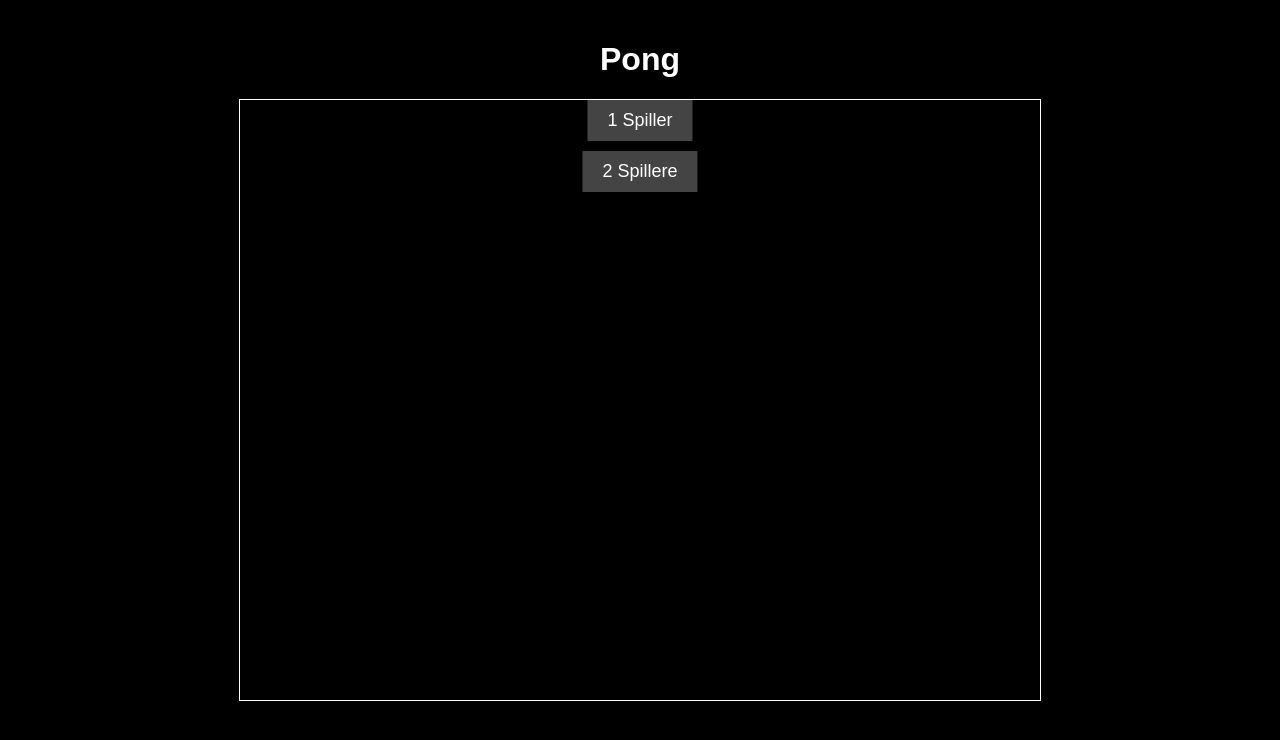
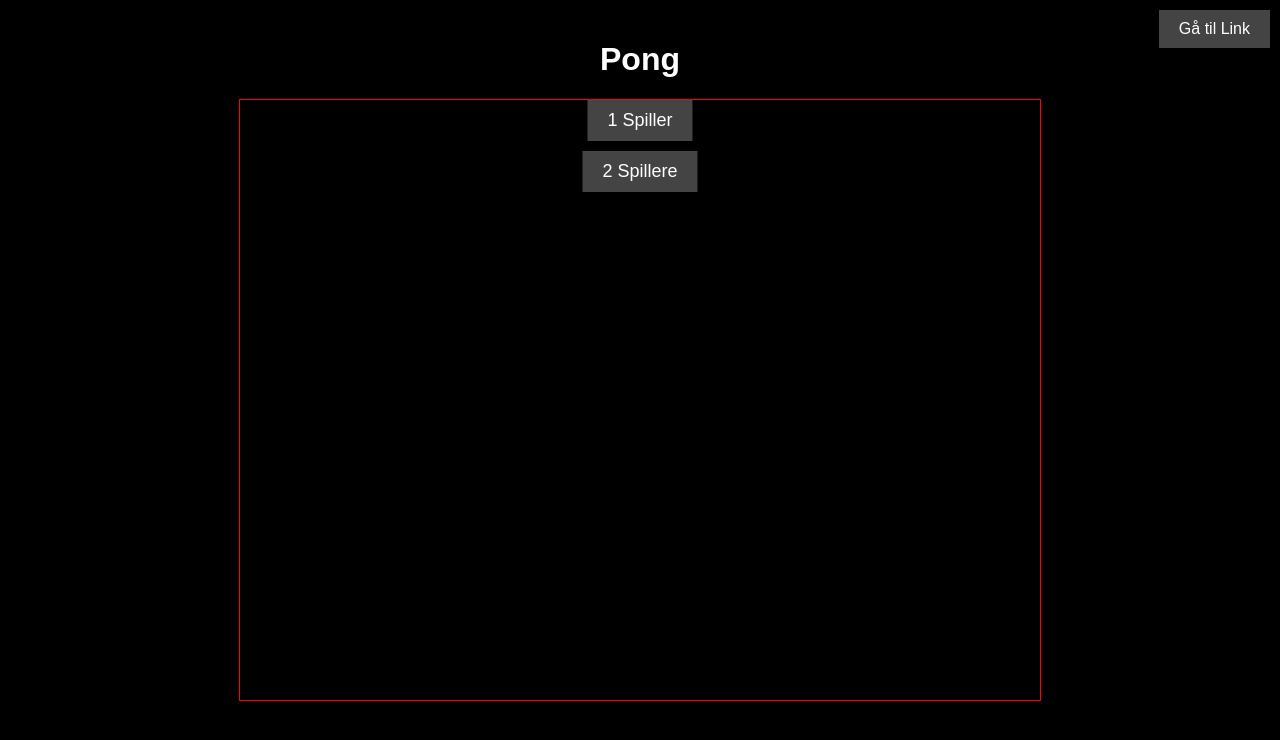
Before and after one commit to webss1/pong, a plain HTML site: page index.html in a window 1280 px wide. Drawn offline with Linux system fonts and the light colour scheme.

Commit message:
Update index.html

```diff
--- a/index.html
+++ b/index.html
@@ -17,7 +17,7 @@
             overflow: hidden;
         }
         canvas {
-            border: 1px solid #fff;
+            border: 1px solid red;
         }
         #menu {
             position: absolute;
@@ -53,6 +53,20 @@
             color: #fff;
             z-index: 20;
         }
+        #redirectButton {
+            position: absolute;
+            top: 10px;
+            right: 10px;
+            padding: 10px 20px;
+            font-size: 16px;
+            background-color: #444;
+            color: #fff;
+            border: none;
+            cursor: pointer;
+        }
+        #redirectButton:hover {
+            background-color: #666;
+        }
     </style>
 </head>
 <body>
@@ -62,6 +76,7 @@
         <button id="twoPlayers">2 Spillere</button>
     </div>
     <div id="message"></div>
+    <button id="redirectButton">Gå til Link</button>
     <canvas id="pongCanvas" width="800" height="600"></canvas>
     <script src="pong.js"></script>
 </body>
```
